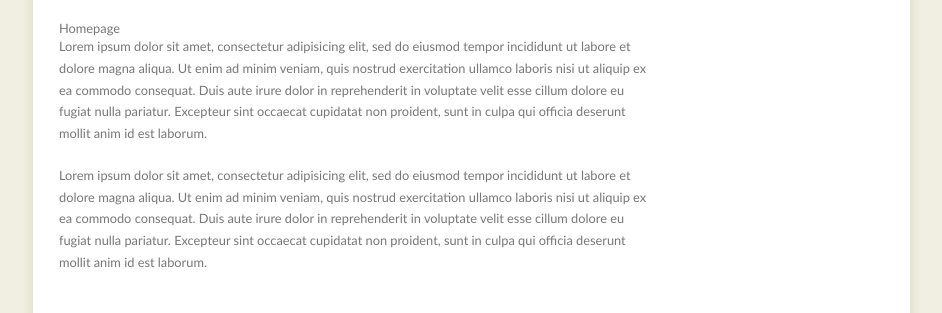
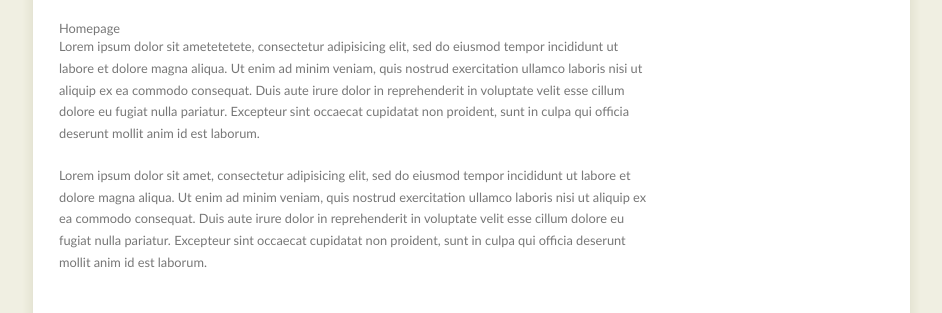
Before and after one commit to rogier-stegeman/ProjectGourdeous, a Flask app: page /home in a window 1280 px wide. Shown: the part 240-553 px from the top of the page, without its empty margins (169-1111 px from the left). Run offline with Flask 2, Linux system fonts and the light colour scheme.

```diff
--- a/Gourdeous/templates/home.html
+++ b/Gourdeous/templates/home.html
@@ -4,7 +4,7 @@
 {% block content %}
     <div class="articleTitle">Homepage</div>
     <div class="articleContent">
-        <p>Lorem ipsum dolor sit amet, consectetur adipisicing elit, sed do eiusmod
+        <p>Lorem ipsum dolor sit ametetetete, consectetur adipisicing elit, sed do eiusmod
         tempor incididunt ut labore et dolore magna aliqua. Ut enim ad minim veniam,
         quis nostrud exercitation ullamco laboris nisi ut aliquip ex ea commodo
         consequat. Duis aute irure dolor in reprehenderit in voluptate velit esse
--- a/Gourdeous/templates/sunburst.html
+++ b/Gourdeous/templates/sunburst.html
@@ -2,7 +2,7 @@
 {% block title %}Sunburst graph{% endblock %}
 
 {% block content %}
-    Sunburst here
+    Sunburst here:
     <p>Please insert search terms.</p>
     <form >
         <input type="text" name="search1" value="searchterm1">
```
